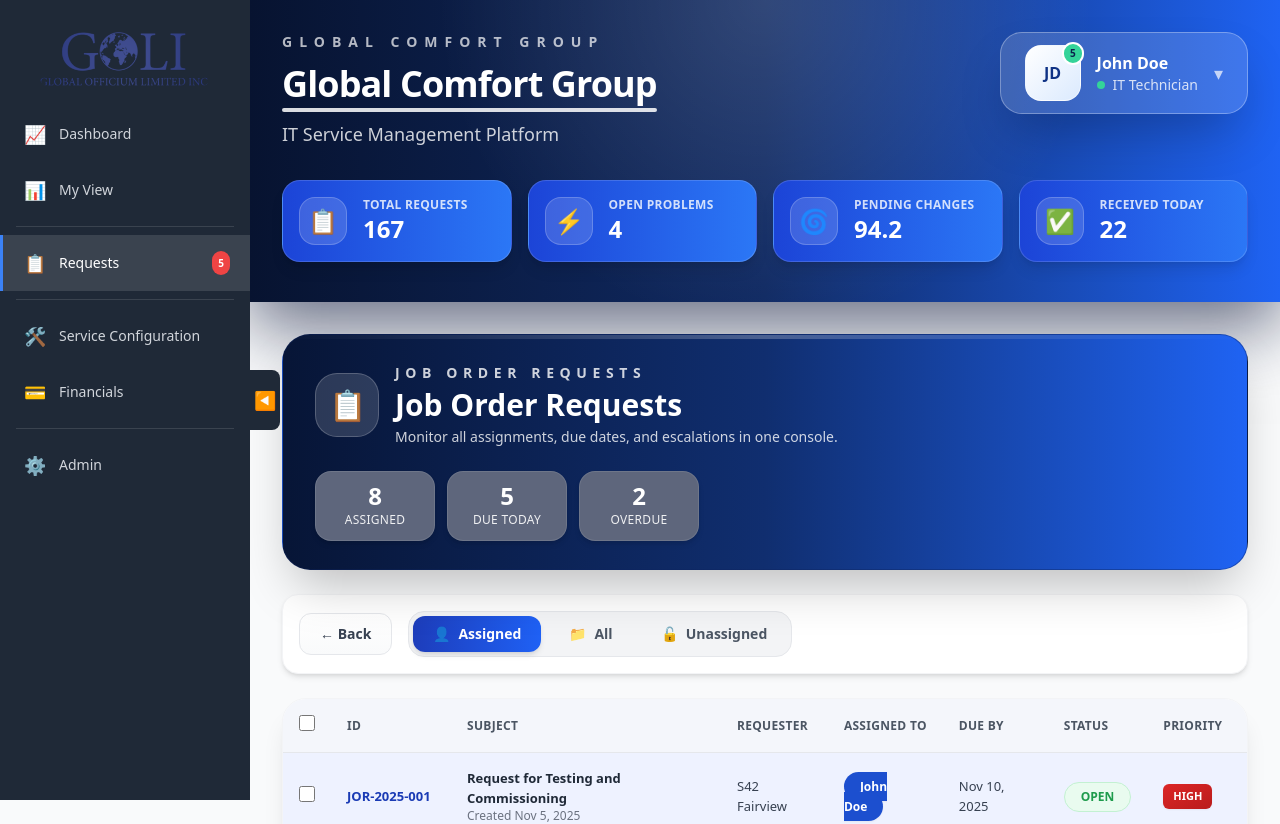
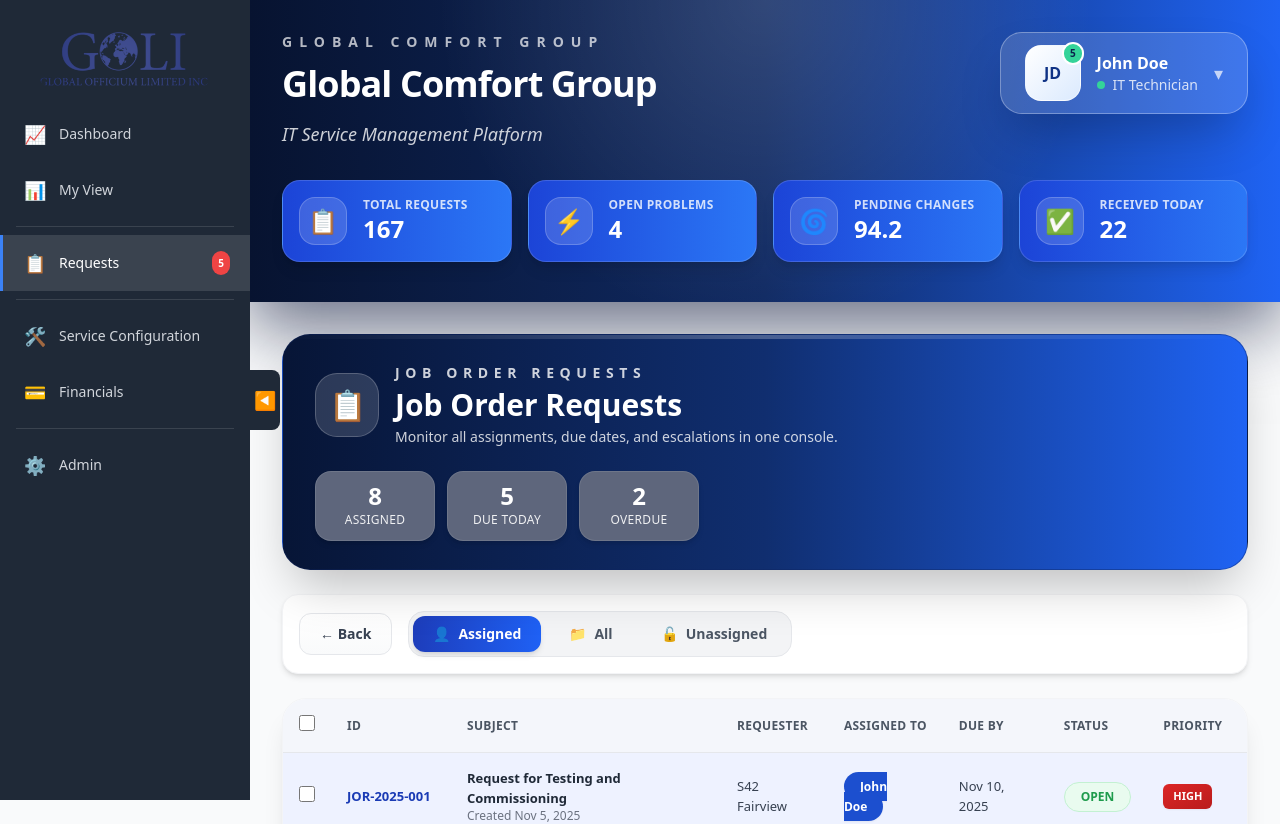
Before and after one commit to giopcarballo/react-servicedesk, a React (Vite) app: page /requests in a window 1280 px wide. Shown: the top 824 px of the page. Built offline with nearby package versions, Linux system fonts and the light colour scheme.

Commit message:
fix something

```diff
--- a/src/pages/Request.jsx
+++ b/src/pages/Request.jsx
@@ -876,10 +876,10 @@
                   <h1 className="mt-3 text-3xl sm:text-4xl font-semibold tracking-tight">
                     <span className="relative inline-block pb-2">
                       Global Comfort Group
-                      <span className="absolute left-0 bottom-0 w-full h-1 bg-white/85 rounded-full"></span>
+                      {/* <span className="absolute left-0 bottom-0 w-full h-1 bg-white/85 rounded-full"></span> */}
                     </span>
                   </h1>
-                  <p className="text-white/80 mt-2 text-lg">IT Service Management Platform</p>
+                  <p className="text-white/80 mt-2 text-lg italic">IT Service Management Platform</p>
                 </div>
                 <div className="flex items-center gap-4 bg-white/15 px-6 py-3 rounded-[22px] border border-white/30 shadow-2xl">
                   <div className="w-14 h-14 rounded-2xl bg-gradient-to-br from-white to-blue-100 text-[#0f3285] font-bold flex items-center justify-center border border-white/50 relative">
```
